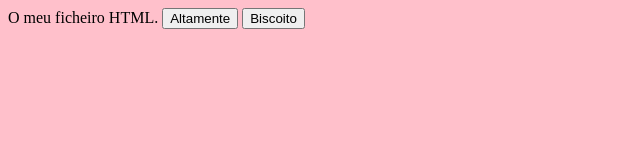
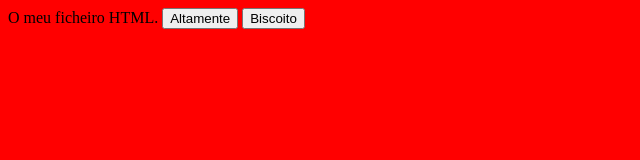
Before and after one commit to TaniaGaspar/tecnisign, a plain HTML site: page index.html in a window 1280 px wide. Shown: the whole page, without its empty margins (0-640 px from the left). Drawn offline with Linux system fonts and the light colour scheme.

Commit message:
Estilizar o body

```diff
--- a/style.css
+++ b/style.css
@@ -1,3 +1,3 @@
 body{
-    background-color: pink;
+    background-color: rgb(255, 0, 0);
 }
```
